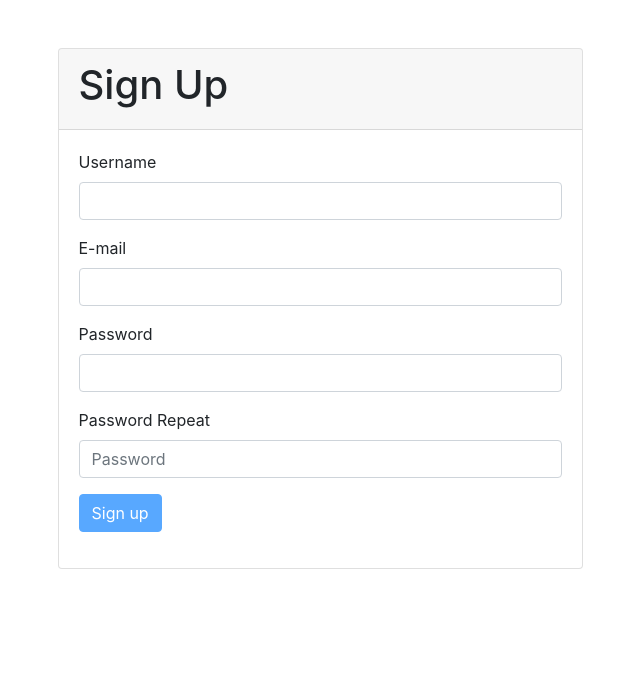
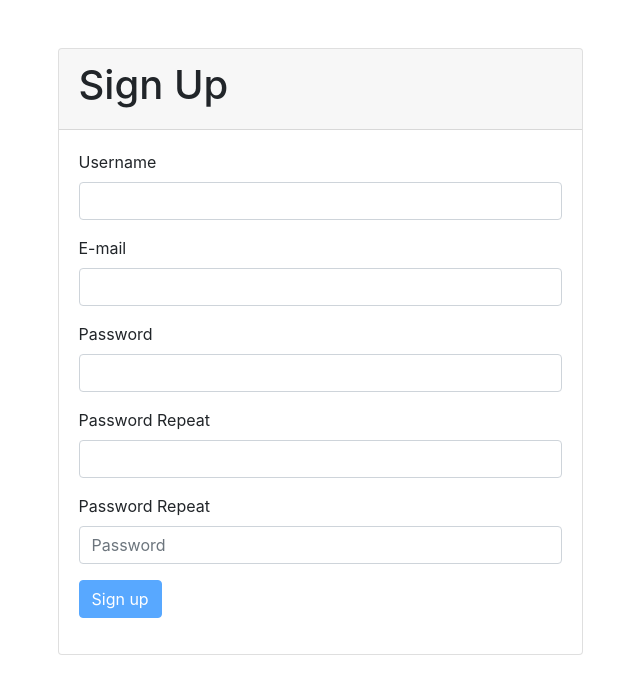
Before and after one commit to sagnik6969/source, a Vue app: page / in a window 1280 px wide. Shown: the top 694 px of the page, without its empty margins (320-960 px from the left). Built offline with nearby package versions, Linux system fonts and the light colour scheme.

Commit message:
33. Password Mismatch

```diff
--- a/src/views/sign-up/SignUp.vue
+++ b/src/views/sign-up/SignUp.vue
@@ -44,16 +44,14 @@
           :help="errors.password"
           type="password"
         />
-        <!-- <div class="form-group">
-          <label class="form-label" for="password">Password</label>
-          <input
-            class="form-control"
-            id="password"
-            v-model="formState.password"
-            placeholder="Password"
-            type="password"
-          />
-        </div> -->
+        <AppInput
+          id="passwordRepeat"
+          v-model="formState.passwordRepeat"
+          label="Password Repeat"
+          :help="passwordMismatchError"
+          type="password"
+        />
+
         <div class="form-group">
           <label class="form-label" for="passwordRepeat">Password Repeat</label>
           <input
@@ -111,6 +109,10 @@ const disabled = computed(() => {
   )
 })
 
+const passwordMismatchError = computed(() => {
+  return formState.password === formState.passwordRepeat ? undefined : 'Password mismatch'
+})
+
 const submit = async () => {
   apiProcessing.value = true
   errorMessage.value = ''
```
Also changed, not shown: 1 other file (tests, documents, lock files or other folders).
